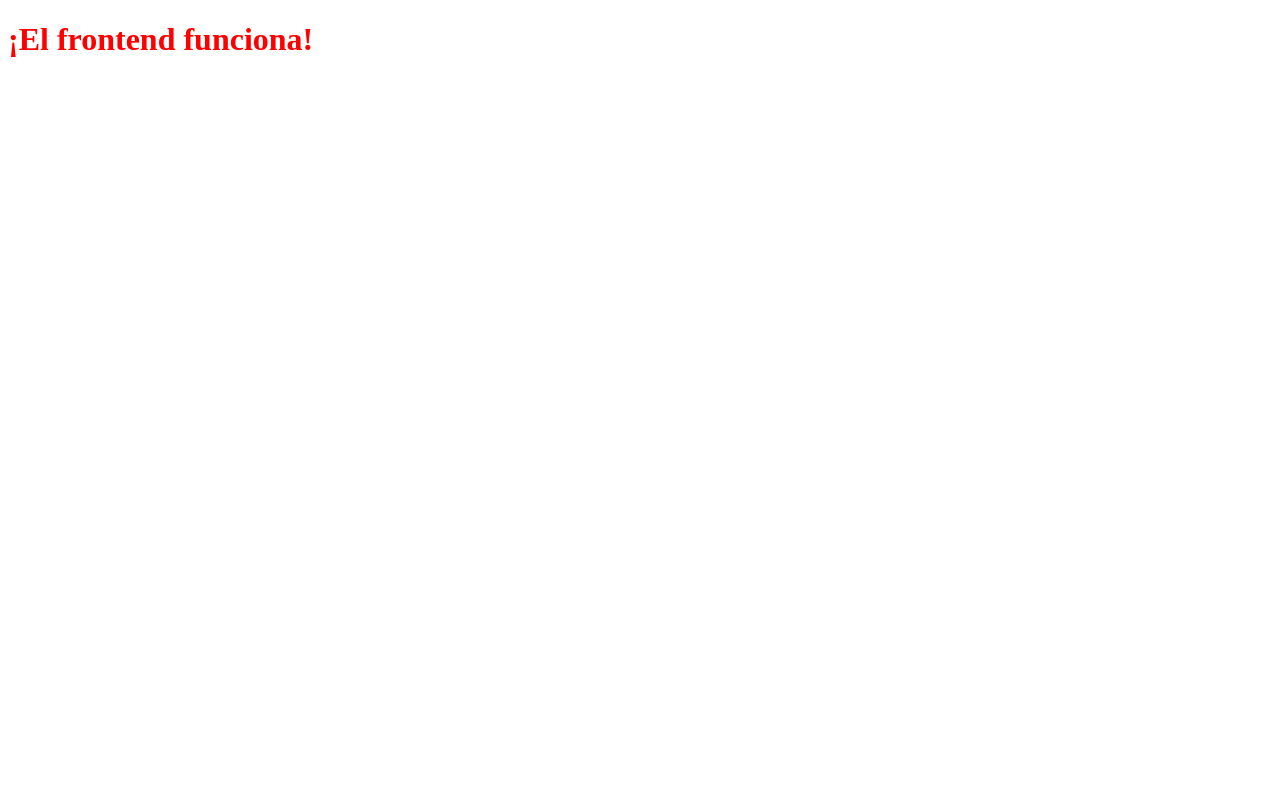
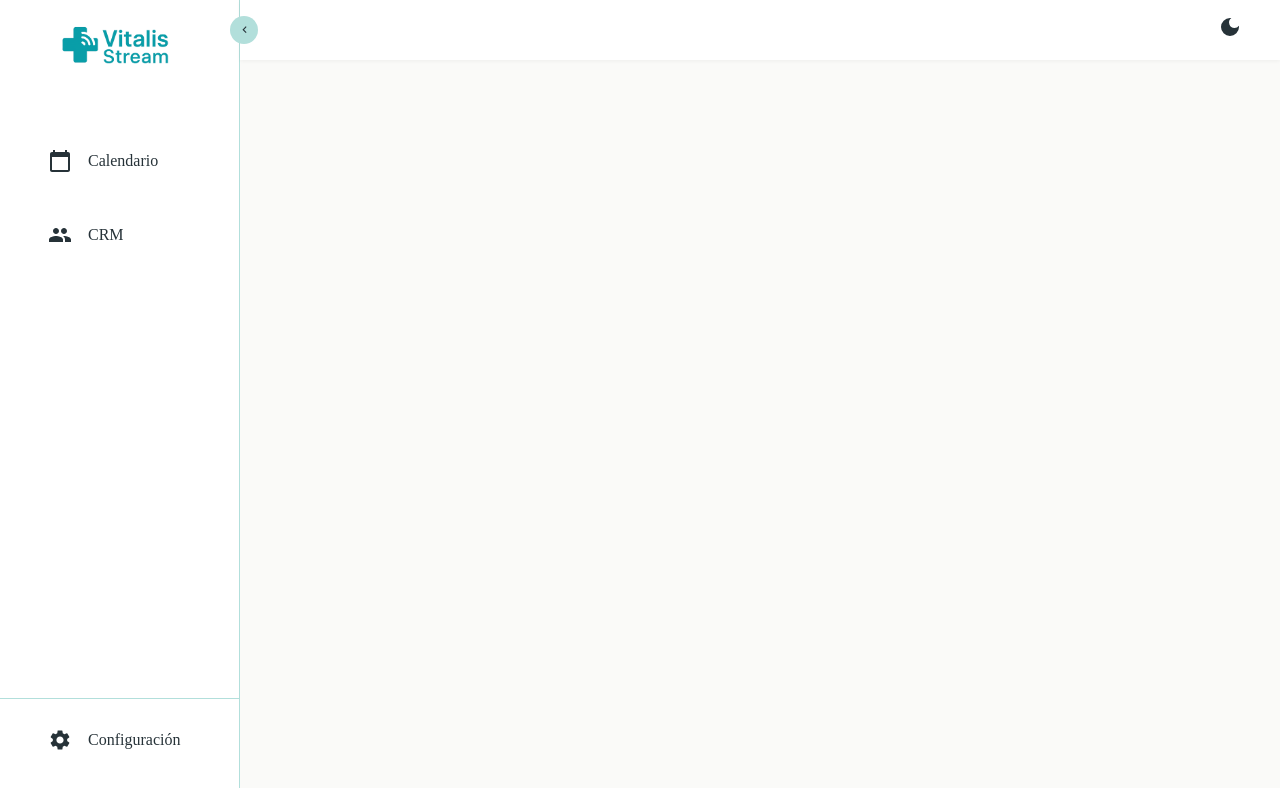
Before and after one commit to leonardoandressc/VitalisApp, a React (Vite) app in the folder frontend-calendar/: page / in a window 1280 px wide. Shown: the top 788 px of the page. Built offline with nearby package versions, Linux system fonts and the light colour scheme; no server answers.

Commit message:
Auto-commit: 2025-07-28 12:22:32

```diff
--- a/frontend-calendar/package.json
+++ b/frontend-calendar/package.json
@@ -14,6 +14,10 @@
     "@emotion/styled": "^11.14.1",
     "@fontsource/roboto": "^5.2.6",
     "@fontsource/sora": "^5.2.6",
+    "@fullcalendar/daygrid": "^6.1.18",
+    "@fullcalendar/interaction": "^6.1.18",
+    "@fullcalendar/react": "^6.1.18",
+    "@fullcalendar/timegrid": "^6.1.18",
     "@react-oauth/google": "^0.12.2",
     "axios": "^1.11.0",
     "lucide-react": "^0.526.0",
--- a/frontend-calendar/src/App.jsx
+++ b/frontend-calendar/src/App.jsx
@@ -39,7 +39,7 @@ function App() {
 
 export default App;
 */
-/*
+
 import AppLayout from "./components/AppLayout";
 
 function App() {
@@ -47,7 +47,3 @@ function App() {
 }
 
 export default App;
-*/
-export default function App() {
-  return <h1 style={{ color: 'red' }}>¡El frontend funciona!</h1>;
-}
--- a/frontend-calendar/src/main.jsx
+++ b/frontend-calendar/src/main.jsx
@@ -1,10 +1,13 @@
-// Ejemplo mínimo que DEBE funcionar
-import React from 'react';
-import ReactDOM from 'react-dom/client';
-import App from './App';
+// src/main.jsx
+import React from "react";
+import ReactDOM from "react-dom/client";
+import App from "./App.jsx";
+import { BrowserRouter } from "react-router-dom";
 
-ReactDOM.createRoot(document.getElementById('root')).render(
+ReactDOM.createRoot(document.getElementById("root")).render(
   <React.StrictMode>
-    <App />
+    <BrowserRouter>
+      <App />
+    </BrowserRouter>
   </React.StrictMode>
 );
```
Also changed, not shown: 2 other files (tests, documents, lock files or other folders).
